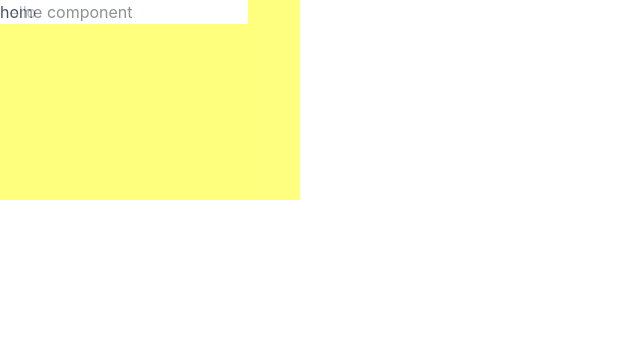
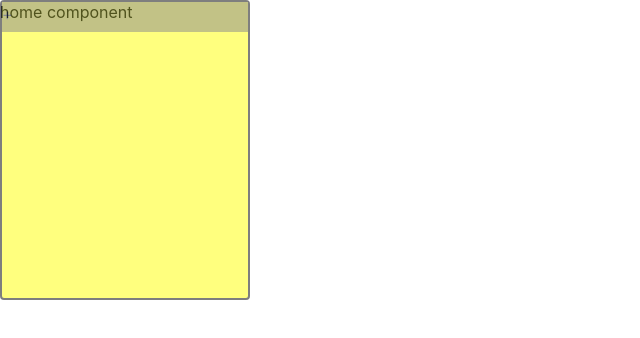
Before and after one commit to dilasathapa/sochub, a React (Vite) app in the folder FRONTEND/socials/: page /feed in a window 1280 px wide. Shown: the top 338 px of the page, without its empty margins (0-640 px from the left). Built offline with nearby package versions, Linux system fonts and the light colour scheme.

Commit message:
added fns to notes comp

```diff
--- a/FRONTEND/socials/src/Components/Pages/Notes.jsx
+++ b/FRONTEND/socials/src/Components/Pages/Notes.jsx
@@ -1,9 +1,13 @@
-import React, { useEffect, useRef } from 'react';
+import React, { useEffect, useRef, useState } from 'react';
 import styles from './../../Styles/DragmeNotes.module.css';
 
 
 function DragmeNotes() {
 
+  //
+  const [show, setShow] = useState(false)
+  let [notesInputs, setNotesInputs] = useState([])
+  //
   const containerRef = useRef(null);
   const boxRef = useRef(null);
 
@@ -59,11 +63,60 @@ function DragmeNotes() {
     return cleanup;
   }, [])
 
+  function changeVisibility() {
+    setShow(!show)
+    console.log(show)
+  }
+
+  var changeStyle;
+
+  if (show) {
+    changeStyle = {
+      display: "block"
+    }
+  } else {
+    changeStyle = {
+      display: "none"
+    }
+  }
+
+  function submitInputs(e) {
+    e.preventDefault()
+    console.log(e)
+    console.log(e.target.value)
+    setNotesInputs([...notesInputs, e.target[0].value])
+
+  }
+
+  function deleteNotes(i){
+    console.log("ee", i)
+    notesInputs.splice(i, 1)
+    console.log(notesInputs)
+    setNotesInputs([...notesInputs])
+
+  }
+
+  console.log(notesInputs)
   return (
     <main>
       <div ref={containerRef} className={styles.container}>
         <div ref={boxRef} className={styles.box}>
-            <input type="text" placeholder='hello' />
+          <div className={styles.topdiv}><button onClick={changeVisibility}>+</button></div>
+          <form onSubmit={submitInputs} >
+
+            <input style={changeStyle} type="text" placeholder='hello'
+            />
+          </form>
+          {
+            notesInputs.map((e, i)=>(
+              <div className={styles.displayNotes} key={i}>
+                <p>{e}</p>
+                <button onClick={()=>{deleteNotes(i)}}>-</button>
+                <hr />
+              </div>
+            ))
+          }
+
         </div>
       </div>
     </main>
--- a/FRONTEND/socials/src/Styles/DragmeNotes.module.css
+++ b/FRONTEND/socials/src/Styles/DragmeNotes.module.css
@@ -19,7 +19,31 @@ main {
     left: 0;
     background-color: yellow;
     opacity: 0.5;
-    height: 200px;
-    width: 300px;
-    cursor: pointer;
+    height: 300px;
+    width: 250px;
+    cursor: grab;
+    border: 2px solid #000;
+    border-radius: 4px;
+
 }
+
+.box>form>input{
+    width: 98%;
+    margin: 1%;
+}
+
+.topdiv{
+    height: 30px;
+    background-color: rgb(134, 134, 15);
+
+}
+
+.displayNotes{
+    display: flex;
+    padding: 0 2%;
+    justify-content: space-between;
+}
+
+.displayNotes>p{
+    width: 90%;
+}
```
